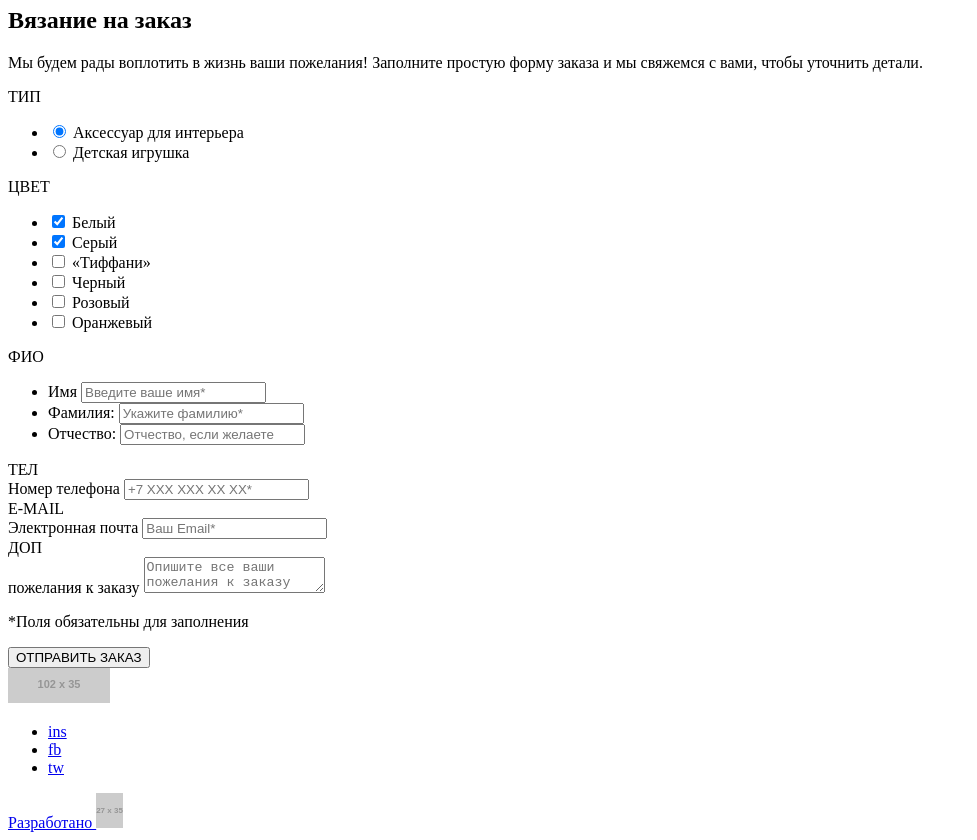
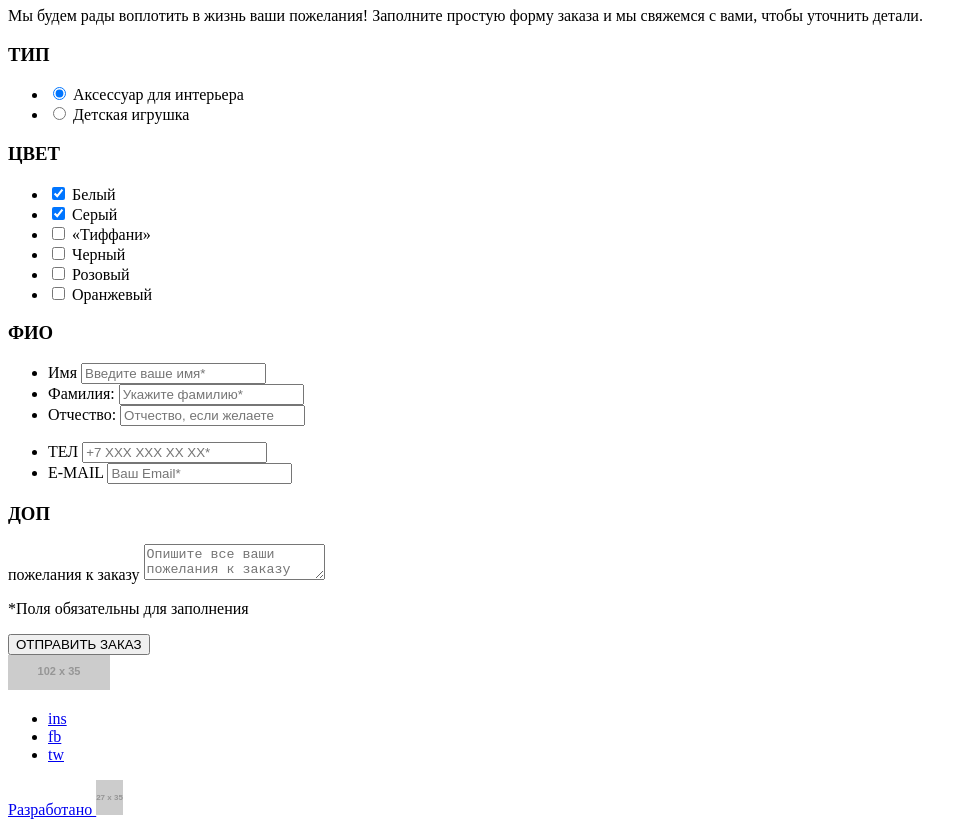
Before and after one commit to Fumieizu/1424419-mishka-21, a website: page source/form.html in a window 1280 px wide. Shown: the part 331-1171 px from the top of the page, without its empty margins (0-977 px from the left). Drawn offline with Linux system fonts and the light colour scheme; placeholder pictures from the web are drawn by us.

Commit message:
form fix

```diff
--- a/source/form.html
+++ b/source/form.html
@@ -41,69 +41,69 @@
       </div>
     </header>
     <main class="page-main">
-      <h1 class="visually-hidden">Заказать товар в магазине "Мишка"</h1>
-      <div class="form__title-wrapper">
-        <h2 class="form__title">Вязание на заказ</h2>
+      <div class="page-content">
+        <div class="page-content__header">
+          <h1 class="page-content__title">Вязание на заказ</h1>
         </div>
-      <section class="order">
+      </div>
       <form class="order-form" action="https://echo.htmlacademy.ru" method="post">
         <p class="order-form__text">Мы будем рады воплотить в жизнь ваши пожелания! Заполните простую форму заказа и мы свяжемся с вами, чтобы уточнить детали.</p>
         <div class="order-form__fieldset order-fieldset">
           <div class="order-fieldset__container">
-              <div class="order-fieldset__name order-fieldset__name--type">
+            <h3 class="order-fieldset__title">
               <span>ТИП</span>
-              </div>
+            </h3>
             <ul class="order-fieldset__list">
               <li class="order-fieldset__item">
                 <input class="visually-hidden order-fieldset__radio" id="accessory" type="radio" name="radio" value="accessory" checked>
-                  <label class="order-fieldset__label order-fieldset__label--radio" for="accessory">Аксессуар для интерьера</label>
+                <label class="order-fieldset__radio-label" for="accessory">Аксессуар для интерьера</label>
               </li>
               <li class="order-fieldset__item">
                 <input class="visually-hidden order-fieldset__radio" id="toys" type="radio" name="radio" value="toys">
-                  <label class="order-fieldset__label order-fieldset__label--radio" for="toys">Детская игрушка</label>
+                <label class="order-fieldset__radio-label" for="toys">Детская игрушка</label>
               </li>
             </ul>
           </div>
         </div>
-          <div class="order-form__fieldset order-fieldset--grey">
-            <div class="order-fieldset__container order-fieldset__container-color">
-              <div class="order-fieldset__name order-fieldset__name--color">
+        <div class="order-form__fieldset order-fieldset order-fieldset--grey">
+          <div class="order-fieldset__container">
+            <h3 class="order-fieldset__title">
               <span>ЦВЕТ</span>
-              </div>
-              <ul class="order-fieldset__list order-fieldset__color-list">
+            </h3>
+            <ul class=" order-fieldset__color-list">
               <li class="order-fieldset__color-item">
                 <input class="visually-hidden order-fieldset__checkbox" id="white" type="checkbox" name="checkbox" value="white-color" checked>
-                  <label class="order-fieldset__label order-fieldset__label--checkbox" for="white">Белый</label>
+                <label class="order-fieldset__checkbox-label" for="white">Белый</label>
               </li>
               <li class="order-fieldset__color-item">
                 <input class="visually-hidden order-fieldset__checkbox" id="grey" type="checkbox" name="checkbox" value="grey-color" checked>
-                  <label class="order-fieldset__label order-fieldset__label--checkbox" for="grey">Серый</label>
+                <label class="order-fieldset__checkbox-label" for="grey">Серый</label>
               </li>
               <li class="order-fieldset__color-item">
                 <input class="visually-hidden order-fieldset__checkbox" id="tiffany" type="checkbox" name="checkbox" value="tiffany-color">
-                  <label class="order-fieldset__label order-fieldset__label--checkbox" for="tiffany">«Тиффани»</label>
+                <label class="order-fieldset__checkbox-label" for="tiffany">«Тиффани»</label>
               </li>
               <li class="order-fieldset__color-item">
                 <input class="visually-hidden order-fieldset__checkbox" id="black" type="checkbox" name="checkbox" value="black-color">
-                  <label class="order-fieldset__label order-fieldset__label--checkbox" for="black">Черный</label>
+                <label class="order-fieldset__checkbox-label" for="black">Черный</label>
               </li>
               <li class="order-fieldset__color-item">
                 <input class="visually-hidden order-fieldset__checkbox" id="pink" type="checkbox" name="checkbox" value="pink-color">
-                  <label class="order-fieldset__label order-fieldset__label--checkbox" for="pink">Розовый</label>
+                <label class="order-fieldset__checkbox-label" for="pink">Розовый</label>
               </li>
               <li class="order-fieldset__color-item">
                 <input class="visually-hidden order-fieldset__checkbox" id="orange" type="checkbox" name="checkbox" value="orange-color">
-                  <label class="order-fieldset__label order-fieldset__label--checkbox" for="orange">Оранжевый</label>
+                <label class="order-fieldset__checkbox-label" for="orange">Оранжевый</label>
               </li>
             </ul>
           </div>
         </div>
         <div class="order-form__fieldset order-fieldset">
-            <div class="order-fieldset__container order-fieldset__container--user-name">
-              <div class="order-fieldset__name order-fieldset__name--name">
+          <div class="order-fieldset__container">
+            <h3 class="order-fieldset__title">
               <span>ФИО</span>
-              </div>
-              <ul class="order-fieldset__list order-fieldset__name-list">
+            </h3>
+              <ul class="order-fieldset__name-list">
               <li class="order-fieldset__name-item">
                 <label class="order-fieldset__label" for="name">Имя</label>
                 <input class="order-fieldset__input" id="name" type="text" name="name" placeholder="Введите ваше имя*" required>
@@ -119,29 +119,25 @@
             </ul>
           </div>
         </div>
-          <div class="order-form__fieldset order-fieldset--grey">
-            <div class="order-fieldset__container order-fieldset__container--phone-number">
-              <div class="order-fieldset__name order-fieldset__name--phone-number">
-                <span>ТЕЛ</span>
-              </div>
-              <label class="visually-hidden" for="phone-number">Номер телефона</label>
+        <div class="order-form__fieldset order-fieldset order-fieldset--grey">
+          <div class="order-fieldset__container">
+            <ul class="order-fieldset__contacts-list">
+              <li class="order-fieldset__contacts-item">
+                <label class="order-fieldset__contacts-label" for="phone-number">ТЕЛ</label>
                 <input class="order-fieldset__input" id="phone-number" type="tel" name="phone-number" placeholder="+7 ХХХ ХХХ ХХ ХХ*" required>
-            </div>
-          </div>
-          <div class="order-form__fieldset order-fieldset--grey">
-            <div class="order-fieldset__container order-fieldset__container--phone-number">
-              <div class="order-fieldset__name order-fieldset__name--phone-number">
-                <span>E-MAIL</span>
-              </div>
-              <label class="visually-hidden" for="mail">Электронная почта</label>
+              </li>
+              <li class="order-fieldset__contacts-item">
+                <label class="order-fieldset__contacts-label" for="mail">E-MAIL</label>
                 <input class="order-fieldset__input" id="mail" type="email" name="mail" placeholder="Ваш Email*" required>
+              </li>
+            </ul>
           </div>
         </div>
         <div class="order-form__fieldset order-fieldset">
-            <div class="order-fieldset__container order-fieldset__container--comment">
-              <div class="order-fieldset__name order-fieldset__name--comment">
+          <div class="order-fieldset__container">
+            <h3 class="order-fieldset__title">
               <span>ДОП</span>
-              </div>
+            </h3>
             <label class="visually-hidden" for="comment">пожелания к заказу</label>
             <textarea class="order-fieldset__textarea" name="comment" id="comment" placeholder="Опишите все ваши пожелания к заказу"></textarea>
           </div>
@@ -151,7 +147,6 @@
           <button class="button order-form__button" type="submit">ОТПРАВИТЬ ЗАКАЗ</button>
         </div>
       </form>
-      </section>
     </main>
     <footer class="page-footer">
       <div class="page-footer__logo">
```
Lines whose indentation alone changed are shown as unchanged.
